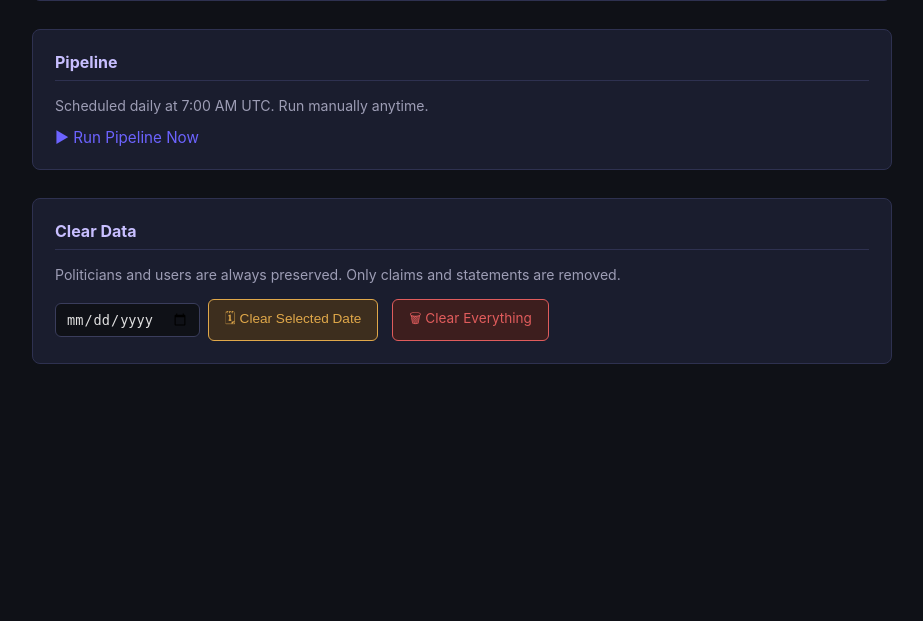
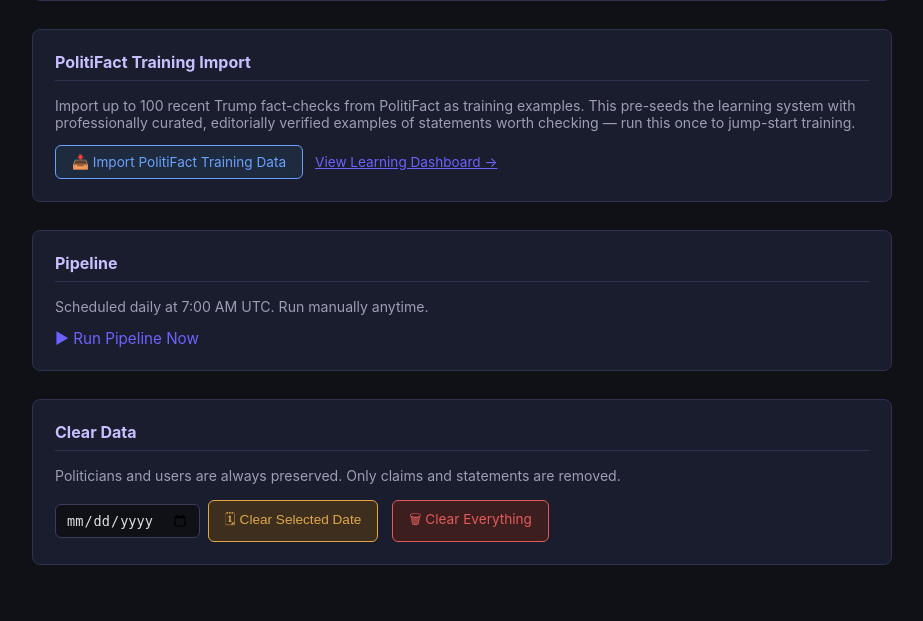
Before and after one commit to plaikind-cpu/politiprism, a Flask app: template templates/admin.html in a window 1280 px wide. Shown: the part 451-1072 px from the top of the page, without its empty margins (178-1101 px from the left). Before the commit the page ends 815 px from the top, so only its background shows below. Run offline with Flask 3, Linux system fonts and the light colour scheme; the template is opened without the code that fills it, so the values that code supplies are empty.

Commit message:
Add files via upload

```diff
--- a/templates/admin.html
+++ b/templates/admin.html
@@ -99,6 +99,26 @@ td { padding: 8px 10px; border-bottom: 1px solid #1e2135; color: #c8c8e0; vertic
             <button type="submit">Invite</button>
         </div>
     </form>
+</div>
+
+<div class="section">
+    <h2>PolitiFact Training Import</h2>
+    <p style="color:#9d9db5;font-size:0.88rem;margin-bottom:14px;">
+        Import up to 100 recent Trump fact-checks from PolitiFact as training examples.
+        This pre-seeds the learning system with professionally curated, editorially
+        verified examples of statements worth checking — run this once to jump-start training.
+    </p>
+    <div style="display:flex;gap:12px;align-items:center;flex-wrap:wrap;">
+        <a href="/admin/import-politifact"
+           onclick="return confirm('Import PolitiFact fact-checks as training data?')"
+           style="background:#1e2a3d;color:#6ca0ff;border:1px solid #6ca0ff;
+                  padding:8px 16px;border-radius:6px;font-size:0.85rem;text-decoration:none;">
+            📥 Import PolitiFact Training Data
+        </a>
+        <a href="/learning" style="color:#6c63ff;font-size:0.85rem;">
+            View Learning Dashboard →
+        </a>
+    </div>
 </div>
 
 <div class="section" id="pipeline-section">
--- a/templates/learning.html
+++ b/templates/learning.html
@@ -68,6 +68,10 @@ th { color: #9d9db5; text-align: left; }
         <div class="lbl">Sub-claims Queued</div>
     </div>
     <div class="stat-card">
+        <div class="num">{{ stats.pf_seeds }}</div>
+        <div class="lbl">📥 PolitiFact Seeds</div>
+    </div>
+    <div class="stat-card">
         <div class="num">{{ stats.recent_accuracy }}%</div>
         <div class="lbl">Recent Accuracy</div>
     </div>
```
